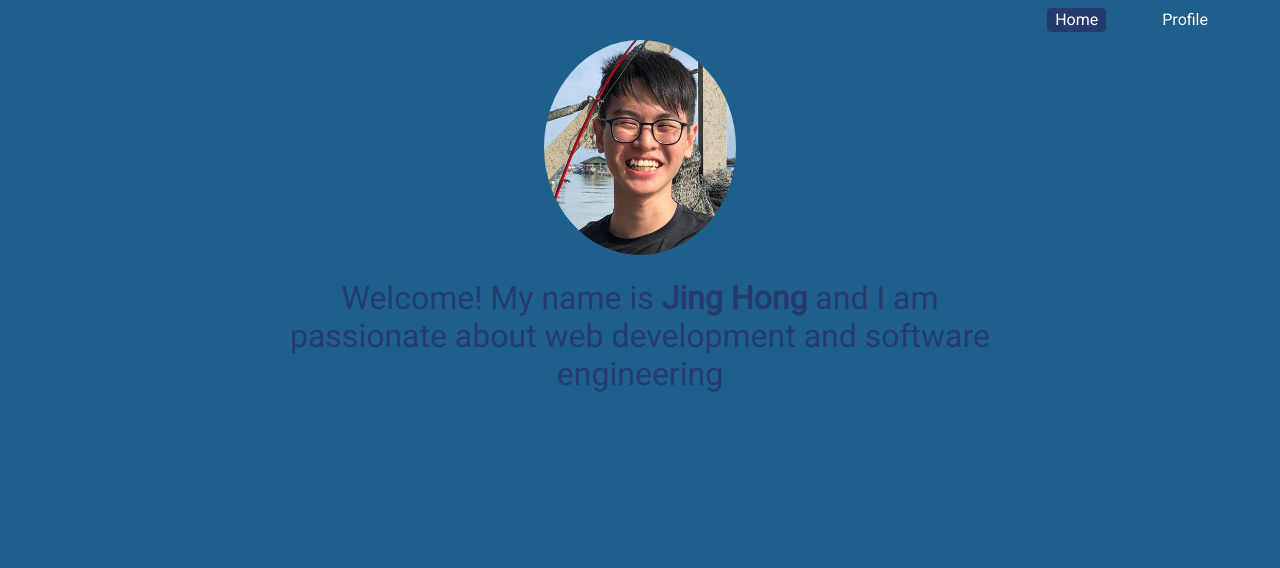
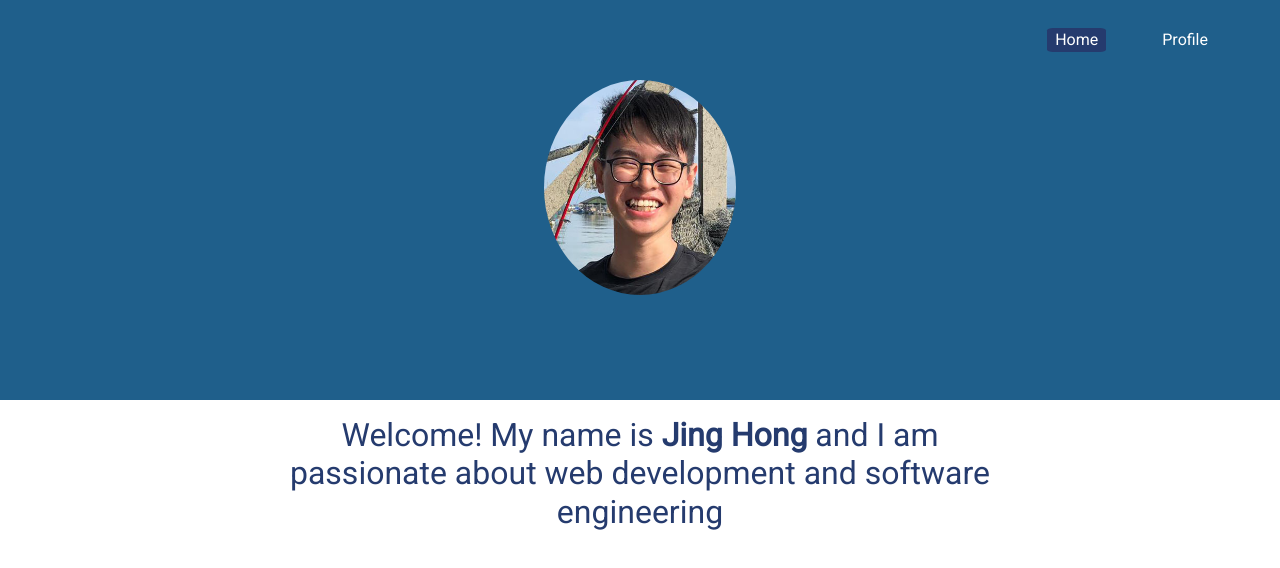
Before and after one commit to gnohgnij/Portfolio, a plain HTML site: page index.html in a window 1280 px wide. Drawn offline with Linux system fonts and the light colour scheme.

Commit message:
adjustments

```diff
--- a/index.html
+++ b/index.html
@@ -10,7 +10,7 @@
         <link href="https://fonts.googleapis.com/css2?family=Roboto&display=swap" rel="stylesheet">
     </head>
     <body>
-        <nav class="navbar navbar-expand-lg navbar-light">
+        <nav id="navbar" class="navbar navbar-expand-lg navbar-light">
             <div class="collapse navbar-collapse">
                 <ul class="navbar-nav ml-auto">
                   <li class="nav-item active mr-5">
@@ -22,13 +22,13 @@
                 </ul>
             </div>
         </nav>
-        <section>
+        <section id="pic">
             <div class="container d-flex justify-content-center">
                 <img class="img-fluid" src="img/profile.jpg">
             </div>
         </section>
-        <section class="text-center mt-4">
-            <h2>
+        <section class="text-center" id="intro-text">
+            <h2 class="pt-3">
                 Welcome! My name is <strong>Jing Hong</strong> and I am <br> passionate about web development and software <br> engineering
             </h2>
         </section>
--- a/style.css
+++ b/style.css
@@ -9,6 +9,10 @@ body {
 }
 
 /****************************************Intro**********************************************/
+
+#navbar{
+    height: 10vh;
+}
 
 li a {
     color: white    !important;
@@ -23,6 +27,10 @@ li a {
     padding: 0rem 1rem;
 }
 
+#pic {
+    height: 40vh;
+}
+
 img {
     width: 15vw;
     border-radius: 50%;
@@ -32,3 +40,8 @@ img {
 h2 {
     color: #253B6E;
 }
+
+#intro-text {
+    background-color: white;
+    height: 50vh;
+}
```
